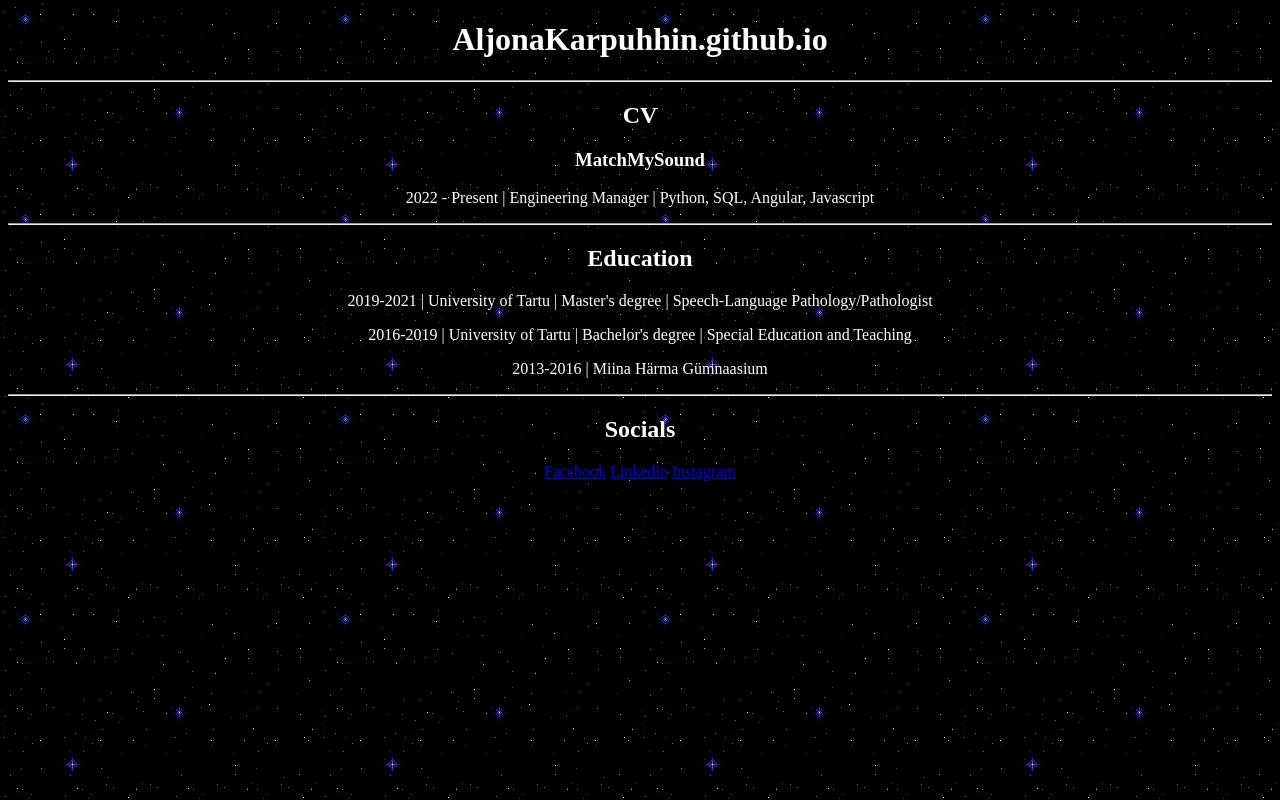
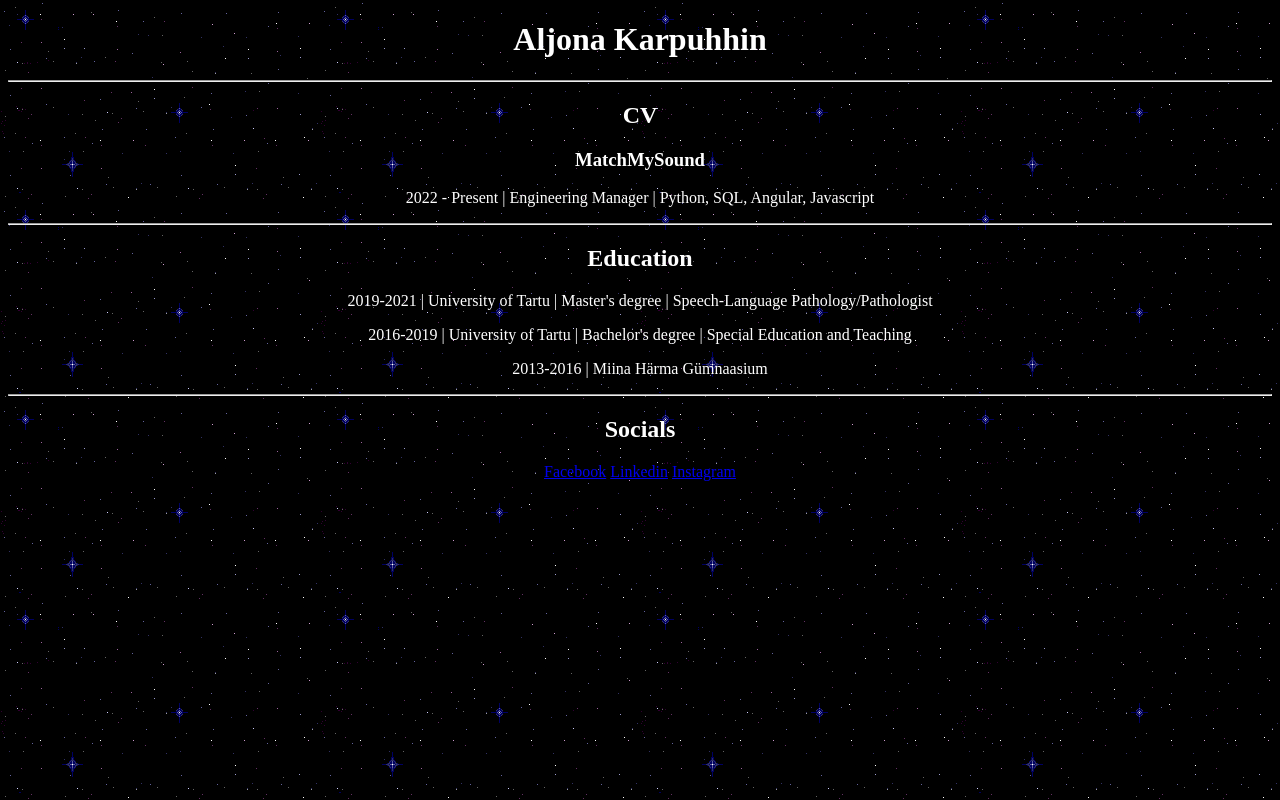
Before and after one commit to AljonaKarpuhhin/AljonaKarpuhhin.github.io, a plain HTML site: page index.html in a window 1280 px wide. Drawn offline with Linux system fonts and the light colour scheme.

Commit message:
Update index.html

```diff
--- a/index.html
+++ b/index.html
@@ -14,7 +14,7 @@
   </head>
   <center>
   <body>
-    <h1>AljonaKarpuhhin.github.io</h1>
+    <h1>Aljona Karpuhhin</h1>
     <hr>
     <h2>CV</h2>
     <h3>MatchMySound</h3>
```
